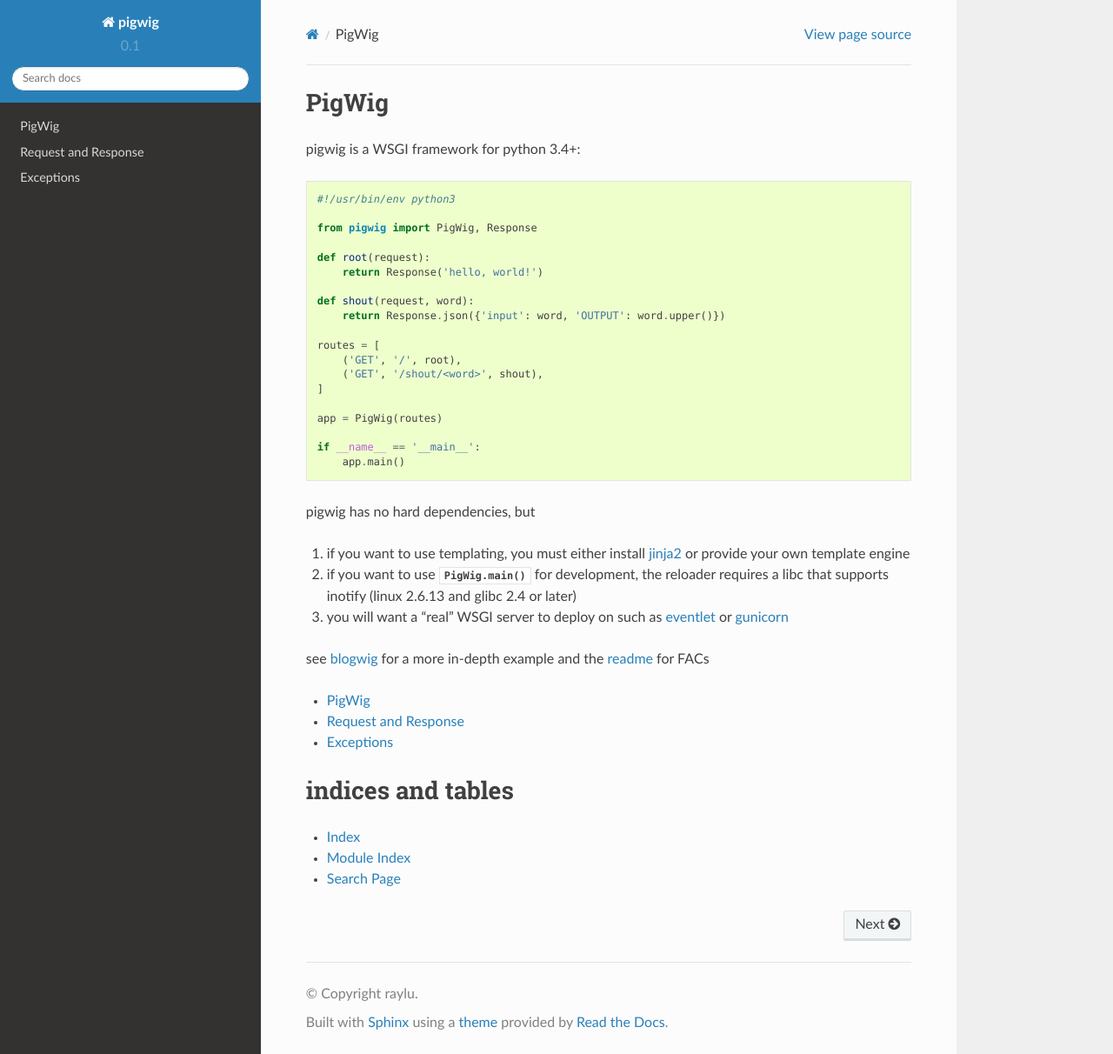
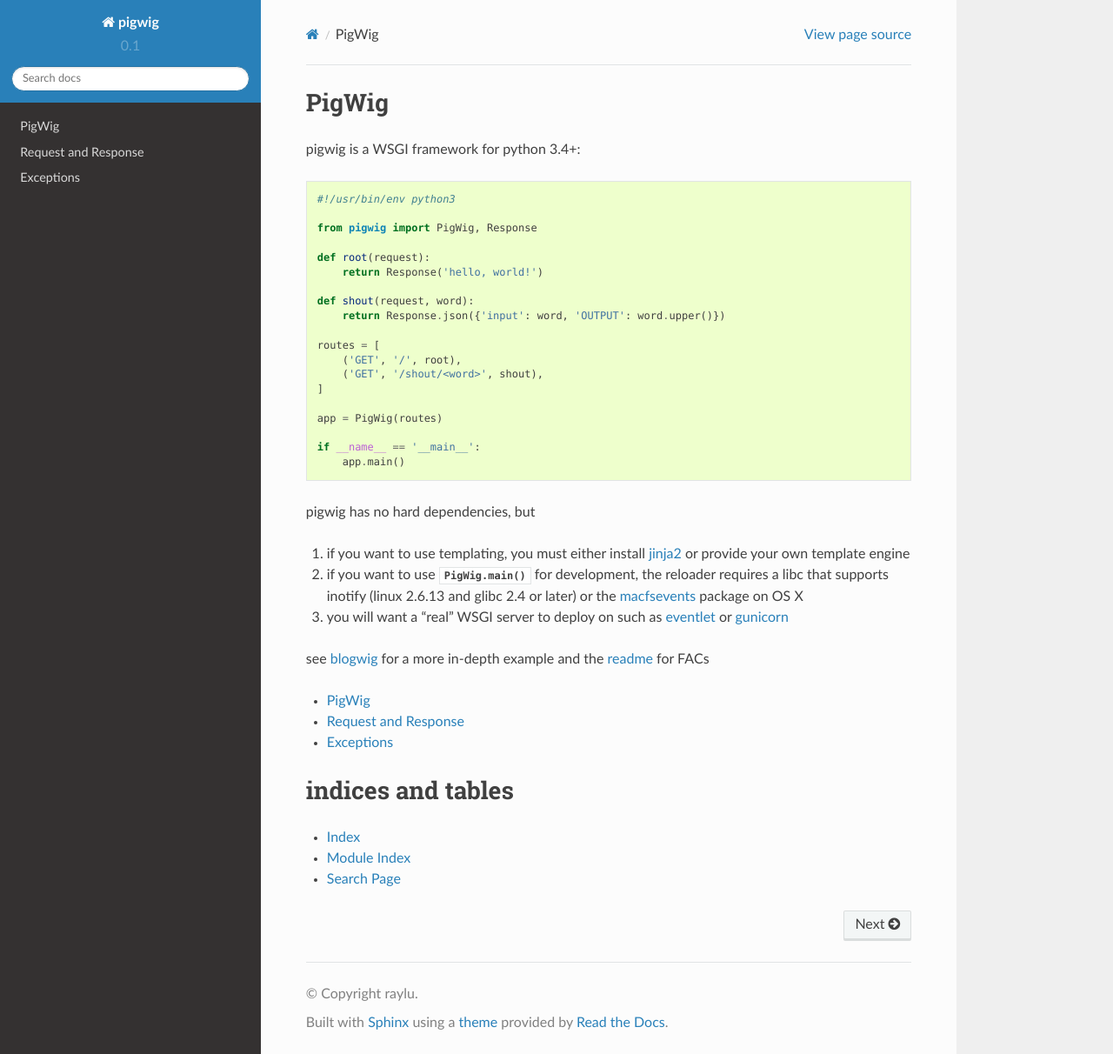
Before and after one commit to raylu/pigwig, a Sphinx documentation site: the page built from docs/index.rst, in a window 1280 px wide and 1212 px high. Shown: the whole window at 87% size. Built offline with Sphinx 7.4.7 and the Read the Docs theme 2.0.0, drawn with Linux system fonts in a browser that asks for light colours.

Commit message:
mention macfsevents as dependency

```diff
--- a/docs/index.rst
+++ b/docs/index.rst
@@ -30,7 +30,8 @@
 1. if you want to use templating, you must either install `jinja2 <http://jinja.pocoo.org/docs>`_
    or provide your own template engine
 2. if you want to use :func:`PigWig.main` for development, the reloader requires a libc that
-   supports inotify (linux 2.6.13 and glibc 2.4 or later)
+   supports inotify (linux 2.6.13 and glibc 2.4 or later) or the
+   `macfsevents <https://github.com/malthe/macfsevents>`_ package on OS X
 3. you will want a "real" WSGI server to deploy on such as
    `eventlet <http://eventlet.net/doc/modules/wsgi.html>`_ or `gunicorn <http://gunicorn.org/#quickstart>`_
 
```
